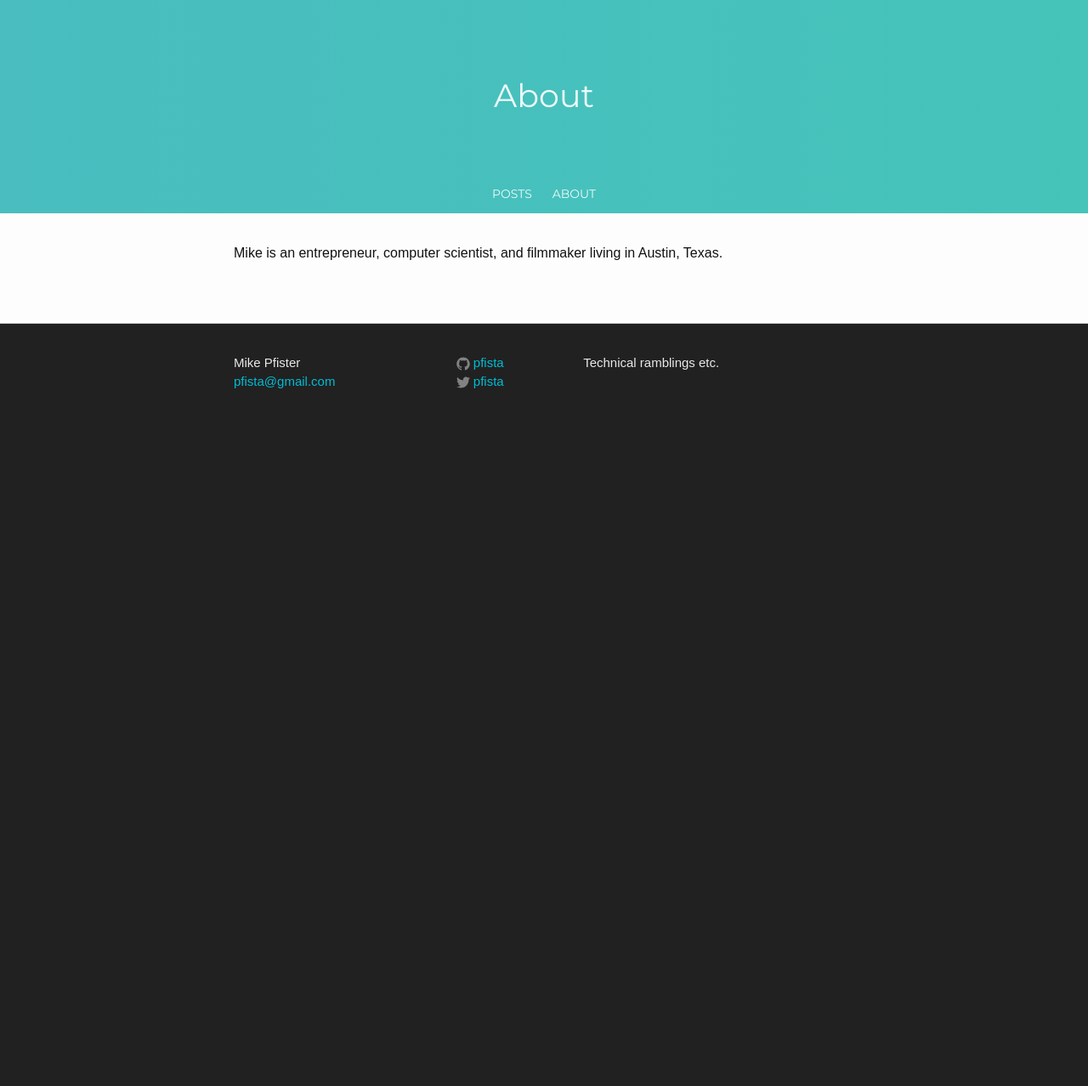
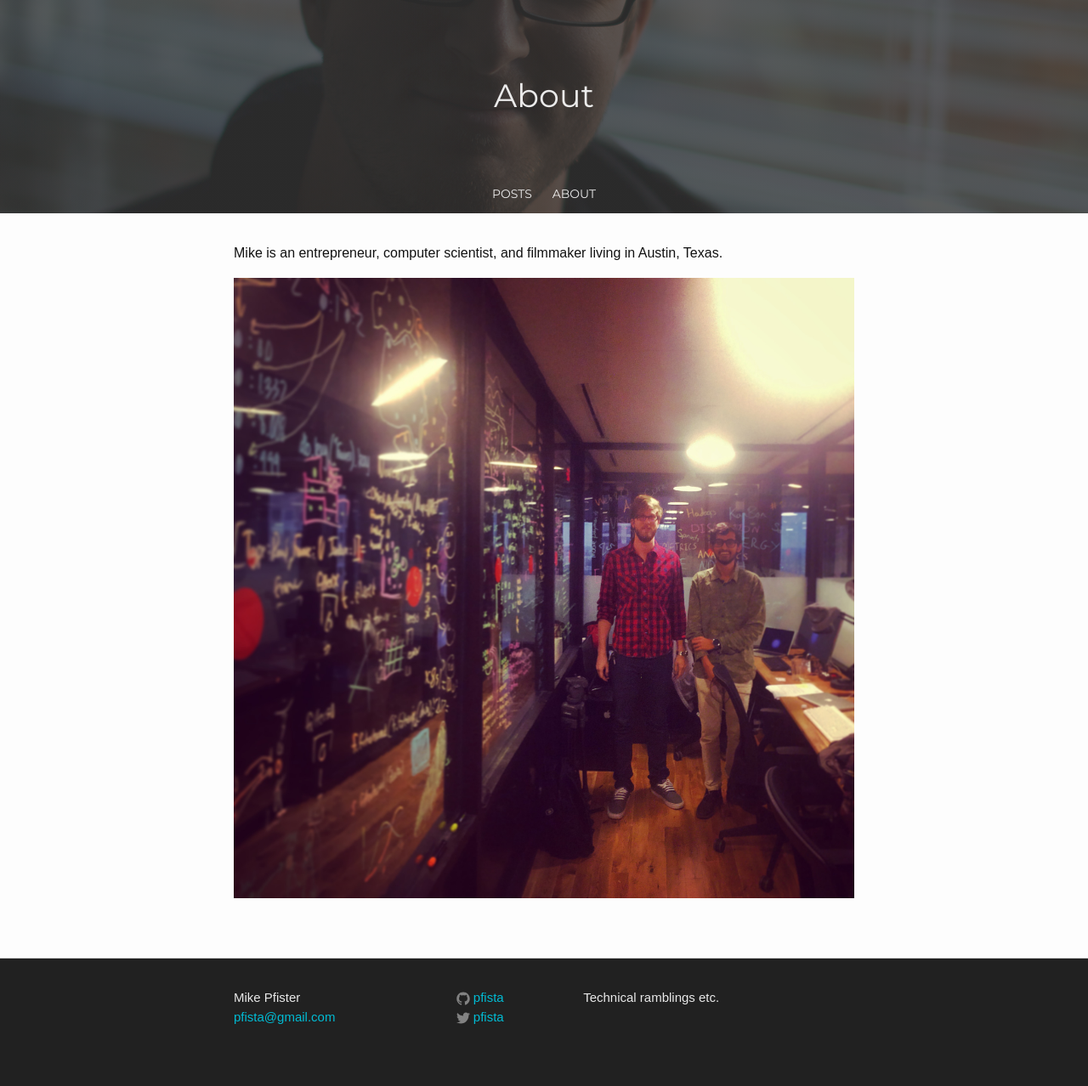
Before and after one commit to pfista/pfista-old.github.io, a Jekyll site: the page built from about.md, in a window 1280 px wide. Shown: the whole page at 85% size. Built offline with Jekyll 4.4.1, drawn with Linux system fonts in a browser that asks for light colours; some web fonts are replaced; before the commit the page ends 900 px from its top, so only the background shows below that.

Commit message:
Adding cover images. Updated about page.

```diff
--- a/_config.yml
+++ b/_config.yml
@@ -4,7 +4,7 @@ email: pfista@gmail.com
 description: > # this means to ignore newlines until "baseurl:"
   Technical ramblings etc.
 baseurl: "" # the subpath of your site, e.g. /blog/
-url: "http://pfista.io" # the base hostname & protocol for your site
+url: "http://michaelpfister.com" # the base hostname & protocol for your site
 twitter_username: pfista
 github_username: pfista
 
--- a/_includes/header.html
+++ b/_includes/header.html
@@ -1,4 +1,17 @@
 <header class="site-header">
+  <div class="site-bg">
+       {% if page.bg %}
+       <style>
+      .site-bg {
+          background: linear-gradient(rgba(50,50,50,.80), rgba(50,50,50,.80)), url({{ page.bg }}) no-repeat center {% if page.bgoffset %}{{page.bgoffset}}{% else %} center {% endif} %} fixed;
+         -webkit-background-size: cover;
+         -moz-background-size: cover;
+         -o-background-size: cover;
+         background-size: cover;
+         min-height: inherit;
+       }
+      </style>
+       {% endif %}
 
   <div class="wrapper">
 
@@ -30,4 +43,6 @@
 
   </div>
 
+  </div>
+
 </header>
--- a/_sass/_layout.scss
+++ b/_sass/_layout.scss
@@ -11,7 +11,6 @@
     background-size: 400% 400%;
     animation: swim 50s ease infinite;
     -webkit-animation: swim 50s ease infinite;
-
 }
 
 @-webkit-keyframes
--- a/about.md
+++ b/about.md
@@ -2,8 +2,12 @@
 layout: page
 title: About
 permalink: /about/
+bgoffset: -400px
+bg: "/img/mike3.jpg"
 ---
 
 
 Mike is an entrepreneur, computer scientist, and filmmaker living in Austin,
 Texas.
+
+![mike in saus](/img/mike-and-sid.jpg){: .center-image }
--- a/css/main.scss
+++ b/css/main.scss
@@ -62,6 +62,12 @@ $on-laptop:        800px;
     }
 }
 
+.center-image
+{
+    margin: 0 auto;
+    display: block;
+}
+
 
 
 // Import partials from `sass_dir` (defaults to `_sass`)
```
Also changed, not shown: _drafts/social-referral-hacking.md (+3 -4 lines), img/logo.png (deleted), img/mike-and-sid.jpg (added), img/mike3.jpg (added). Lines whose indentation alone changed are shown as unchanged.
